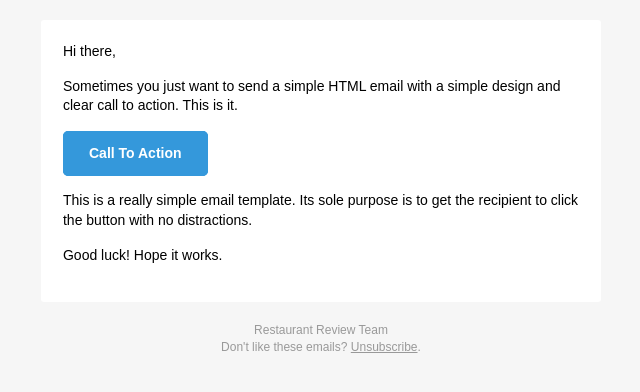
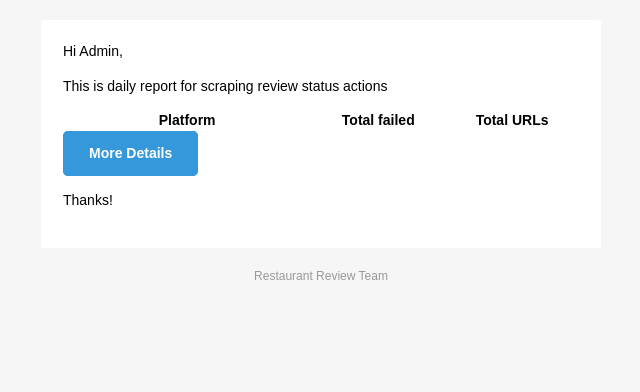
Before and after one commit to phongtran0715/restaurant_review, a Django app: template scrape_status/templates/scrape_status/scrape_status_report.html in a window 1280 px wide. Shown: the top 392 px of the page, without its empty margins (319-959 px from the left). Run offline with Django 3.2, Linux system fonts and the light colour scheme; the template is opened without the code that fills it, so the values that code supplies are empty; parts of the project's set-up code (start-up, migrations or seed data) failed here and were passed over.

Commit message:
Update report email template

```diff
--- a/scrape_status/templates/scrape_status/scrape_status_report.html
+++ b/scrape_status/templates/scrape_status/scrape_status_report.html
@@ -5,12 +5,6 @@
 	<meta http-equiv="Content-Type" content="text/html; charset=UTF-8" />
 	<title>Simple Transactional Email</title>
 	<style>
-	  /* -------------------------------------
-		  GLOBAL RESETS
-	  ------------------------------------- */
-
-	  /*All the styling goes here*/
-
 	  img {
 		border: none;
 		-ms-interpolation-mode: bicubic;
@@ -349,16 +343,30 @@
 				  <table role="presentation" border="0" cellpadding="0" cellspacing="0">
 					<tr>
 					  <td>
-						<p>Hi there,</p>
-						<p>Sometimes you just want to send a simple HTML email with a simple design and clear call to action. This is it.</p>
+						<p>Hi Admin,</p>
+						<p>This is daily report for scraping review status actions</p>
 						<table role="presentation" border="0" cellpadding="0" cellspacing="0" class="btn btn-primary">
+							<thead>
+								<tr>
+									<th>Platform</th>
+									<th>Total failed</th>
+									<th>Total URLs</th>
+								</tr>
+							</thead>
 						  <tbody>
+						  	{% for it in data %}
+						  		<tr>
+						  			<th>{{it.platform}}</th>
+						  			<th>{{it.failed_count}}</th>
+						  			<th>{{it.url_count}}</th>
+						  		</tr>
+						  	{% endfor %}
 							<tr>
 							  <td align="left">
 								<table role="presentation" border="0" cellpadding="0" cellspacing="0">
 								  <tbody>
 									<tr>
-									  <td> <a href="http://htmlemail.io" target="_blank">Call To Action</a> </td>
+									  <td> <a href="http://54.252.173.242:8001/dashboard/5" target="_blank">More details</a> </td>
 									</tr>
 								  </tbody>
 								</table>
@@ -366,8 +374,7 @@
 							</tr>
 						  </tbody>
 						</table>
-						<p>This is a really simple email template. Its sole purpose is to get the recipient to click the button with no distractions.</p>
-						<p>Good luck! Hope it works.</p>
+						<p>Thanks!</p>
 					  </td>
 					</tr>
 				  </table>
@@ -384,7 +391,6 @@
 				<tr>
 				  <td class="content-block">
 					<span class="apple-link">Restaurant Review Team</span>
-					<br> Don't like these emails? <a href="h#">Unsubscribe</a>.
 				  </td>
 				</tr>
 			  </table>
```
Also changed, not shown: scrape_status/cron.py (+18 -1 lines).
